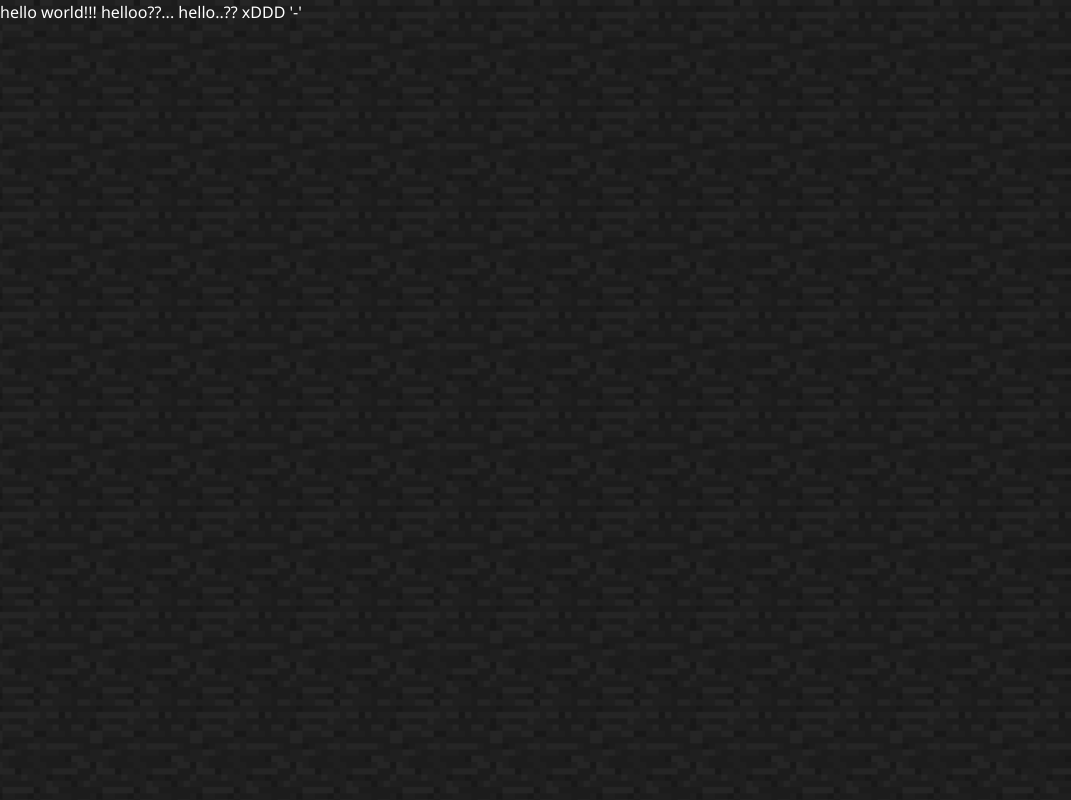
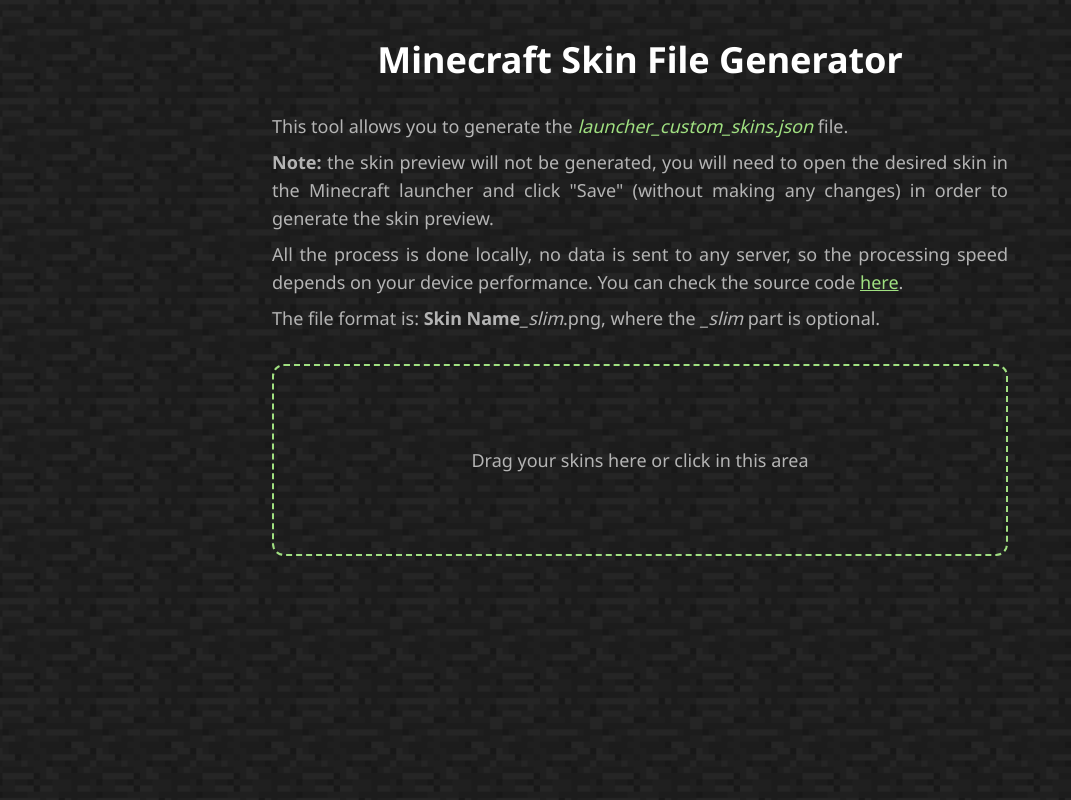
Before and after one commit to gukodev/mcsfg, a React (Vite) app: page / in a window 1280 px wide. Shown: the whole page, without its empty margins (0-1071 px from the left). Built offline with nearby package versions, Linux system fonts and the light colour scheme.

Commit message:
Update app page

```diff
--- a/src/App.tsx
+++ b/src/App.tsx
@@ -1,7 +1,87 @@
+import { useCallback, useState } from 'react'
+import { useDropzone } from 'react-dropzone'
+import { downloadFile, generateSkinFile } from './util/skin'
+
 function App() {
+    const [skinFileGenerated, setSkinFileGenerated] = useState(false)
+
+    const onDrop = useCallback(async (files: File[]) => {
+        setSkinFileGenerated(false)
+        const filteredFiles = files.filter((x) => x.name.endsWith('.png'))
+
+        if (filteredFiles.length !== files.length)
+            alert('Note: non .png files found. They will be ignored.')
+        if (!filteredFiles.length) return alert('No skins found!')
+
+        const file = await generateSkinFile(files)
+        downloadFile('launcher_custom_skins.json', JSON.stringify(file))
+        setSkinFileGenerated(true)
+    }, [])
+    const { getRootProps, getInputProps, isDragActive } = useDropzone({
+        onDrop,
+    })
+
     return (
-        <main>
-            <h1>hello world!!! helloo??... hello..?? xDDD '-'</h1>
+        <main className="max-w-screen-md p-4 mx-auto flex flex-col gap-8 py-10">
+            <header className="text-center">
+                <h1 className="text-4xl font-bold">
+                    Minecraft Skin File Generator
+                </h1>
+            </header>
+            <div className="text-lg text-gallery-400 flex flex-col gap-2 text-justify">
+                <p>
+                    This tool allows you to generate the{' '}
+                    <i className="text-green-vanilla-300">
+                        launcher_custom_skins.json
+                    </i>{' '}
+                    file.
+                </p>
+                <p>
+                    <b>Note:</b> the skin preview will not be generated, you
+                    will need to open the desired skin in the Minecraft launcher
+                    and click "Save" (without making any changes) in order to
+                    generate the skin preview.
+                </p>
+                <p>
+                    All the process is done locally, no data is sent to any
+                    server, so the processing speed depends on your device
+                    performance. You can check the source code{' '}
+                    <a
+                        href="https://github.com/umgustavo/minecraft-skin-file-generator"
+                        target="_blank"
+                        rel="noreferrer"
+                        className="text-green-vanilla-300 underline"
+                    >
+                        here
+                    </a>
+                    .
+                </p>
+                <p>
+                    The file format is:{' '}
+                    <span>
+                        {' '}
+                        <b>Skin Name</b>
+                        <i>_slim</i>.png
+                    </span>
+                    , where the <i>_slim</i> part is optional.
+                </p>
+            </div>
+            <div {...getRootProps()}>
+                <input {...getInputProps()} />
+                <div className="p-20 w-full border-2 border-green-vanilla-300 border-dashed flex items-center justify-center select-none rounded-xl">
+                    <p className="text-lg text-gallery-400 text-center">
+                        {skinFileGenerated && (
+                            <>
+                                <span className="text-green-vanilla-300">
+                                    Skin file generated!
+                                </span>
+                                <br />
+                            </>
+                        )}
+                        Drag your skins here or click in this area
+                    </p>
+                </div>
+            </div>
         </main>
     )
 }
```
